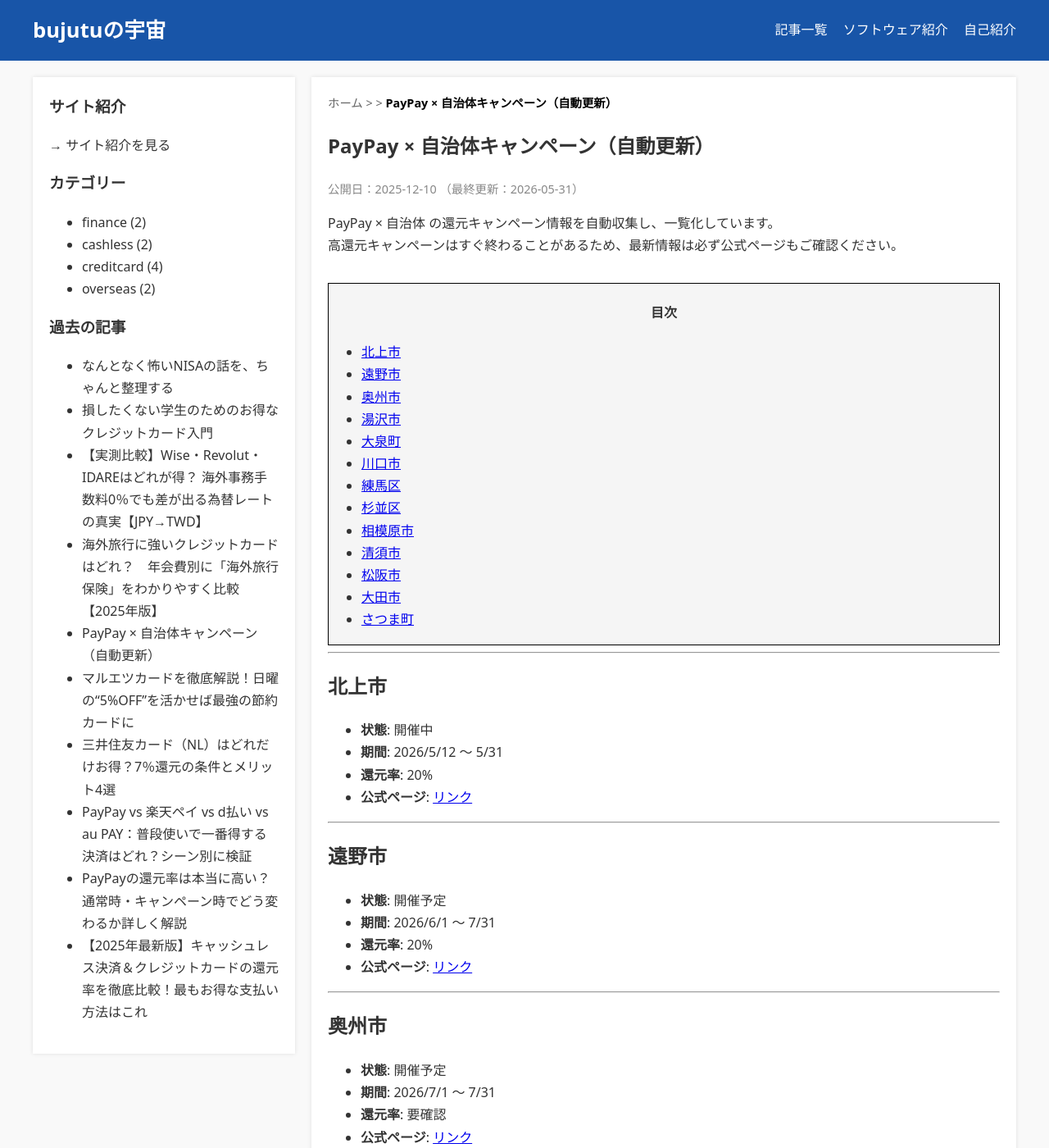
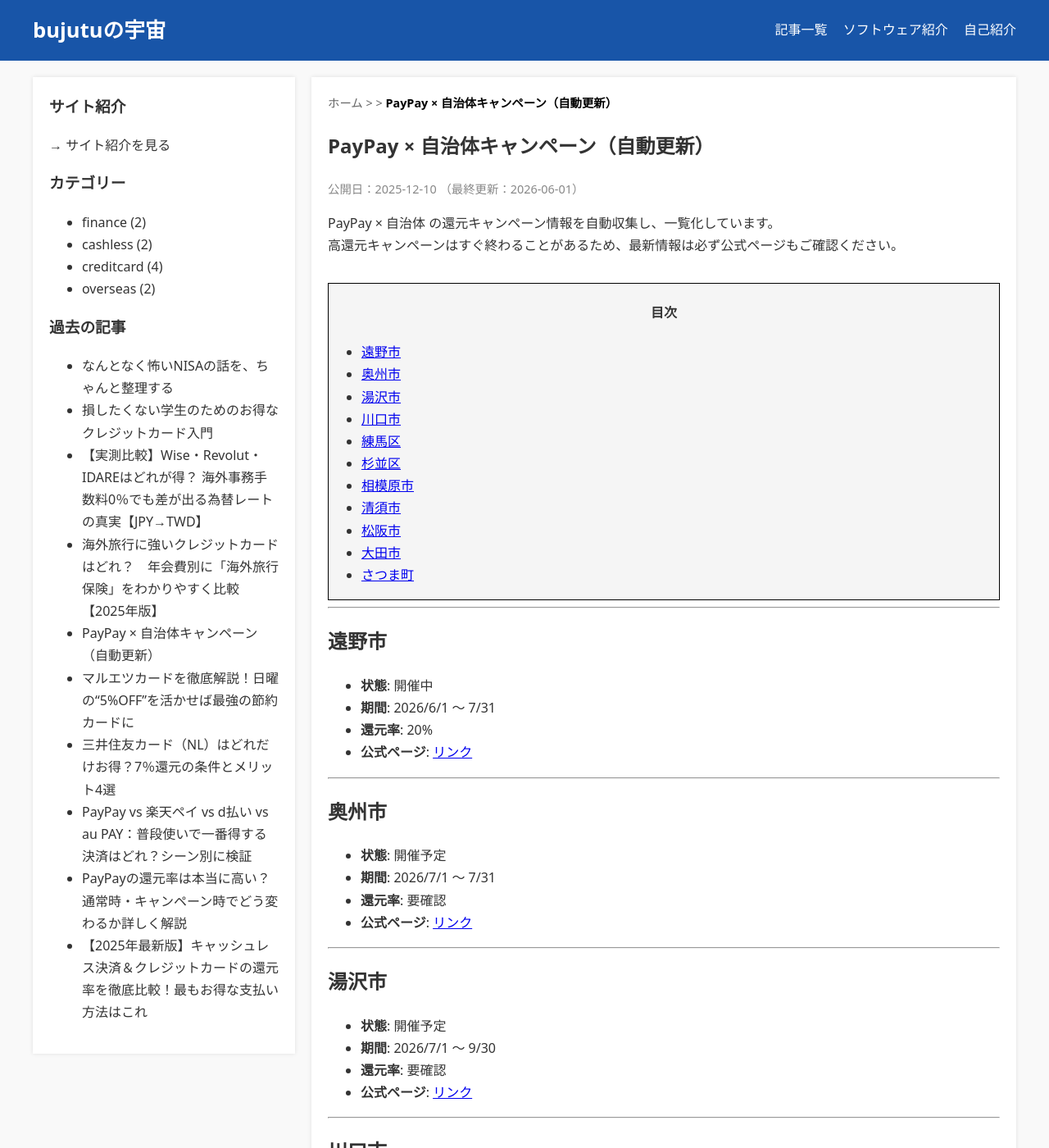
Before and after one commit to bujutu/bujutu.github.io, a Jekyll site: the page built from _posts/2025-12-10-paypay-campaigns.md, in a window 1280 px wide and 1400 px high. Shown: the whole window at 82% size. Built offline with Jekyll 4.4.1, drawn with Linux system fonts in a browser that asks for light colours; some of the changed text lies outside the part shown.

Commit message:
Auto-update PayPay campaigns

```diff
--- a/_posts/2025-12-10-paypay-campaigns.md
+++ b/_posts/2025-12-10-paypay-campaigns.md
@@ -1,7 +1,7 @@
 ---
 title: "PayPay × 自治体キャンペーン（自動更新）"
 layout: post
-last_modified_at: 2026-05-31 10:54:17
+last_modified_at: 2026-06-01 14:55:47
 description: "PayPayと自治体のポイント還元キャンペーン一覧（自動更新）。"
 tags: [paypay, 自治体, キャンペーン, 自動更新]
 ---
@@ -17,18 +17,9 @@ PayPay × 自治体 の還元キャンペーン情報を自動収集し、一覧
 
 
 
-## 北上市
+## 遠野市
 
 - **状態**: 開催中
-- **期間**: 2026/5/12 〜 5/31
-- **還元率**: 20%
-- **公式ページ**: [リンク](https://paypay.ne.jp/event/iwate-kitakami-city-20260512/)
-
----
-
-## 遠野市
-
-- **状態**: 開催予定
 - **期間**: 2026/6/1 〜 7/31
 - **還元率**: 20%
 - **公式ページ**: [リンク](https://paypay.ne.jp/event/iwate-tono-city/)
@@ -53,18 +44,9 @@ PayPay × 自治体 の還元キャンペーン情報を自動収集し、一覧
 
 ---
 
-## 大泉町
+## 川口市
 
 - **状態**: 開催中
-- **期間**: 2026/5/1 〜 5/31
-- **還元率**: 20%
-- **公式ページ**: [リンク](https://paypay.ne.jp/event/gunma-oizumi-town-20260501/)
-
----
-
-## 川口市
-
-- **状態**: 開催予定
 - **期間**: 2026/6/1 〜 6/30
 - **還元率**: 25%
 - **公式ページ**: [リンク](https://paypay.ne.jp/event/saitama-kawaguchi-city-20260601/)
@@ -82,7 +64,7 @@ PayPay × 自治体 の還元キャンペーン情報を自動収集し、一覧
 
 ## 杉並区
 
-- **状態**: 開催予定
+- **状態**: 開催中
 - **期間**: 2026/6/1 〜 7/10
 - **還元率**: 20%
 - **公式ページ**: [リンク](https://paypay.ne.jp/event/tokyo-suginami-city-20260601/)
@@ -100,7 +82,7 @@ PayPay × 自治体 の還元キャンペーン情報を自動収集し、一覧
 
 ## 清須市
 
-- **状態**: 開催予定
+- **状態**: 開催中
 - **期間**: 2026/6/1 〜 6/30
 - **還元率**: 10%
 - **公式ページ**: [リンク](https://paypay.ne.jp/event/aichi-kiyosu-city-20260601/)
@@ -109,7 +91,7 @@ PayPay × 自治体 の還元キャンペーン情報を自動収集し、一覧
 
 ## 松阪市
 
-- **状態**: 開催予定
+- **状態**: 開催中
 - **期間**: 2026/6/1 〜 6/30
 - **還元率**: 20%
 - **公式ページ**: [リンク](https://paypay.ne.jp/event/mie-matsusaka-city-20260601/)
@@ -127,7 +109,7 @@ PayPay × 自治体 の還元キャンペーン情報を自動収集し、一覧
 
 ## さつま町
 
-- **状態**: 開催予定
+- **状態**: 開催中
 - **期間**: 2026/6/1 〜 6/30
 - **還元率**: 30%
 - **公式ページ**: [リンク](https://paypay.ne.jp/event/kagoshima-satsuma-town-20260601/)
```
